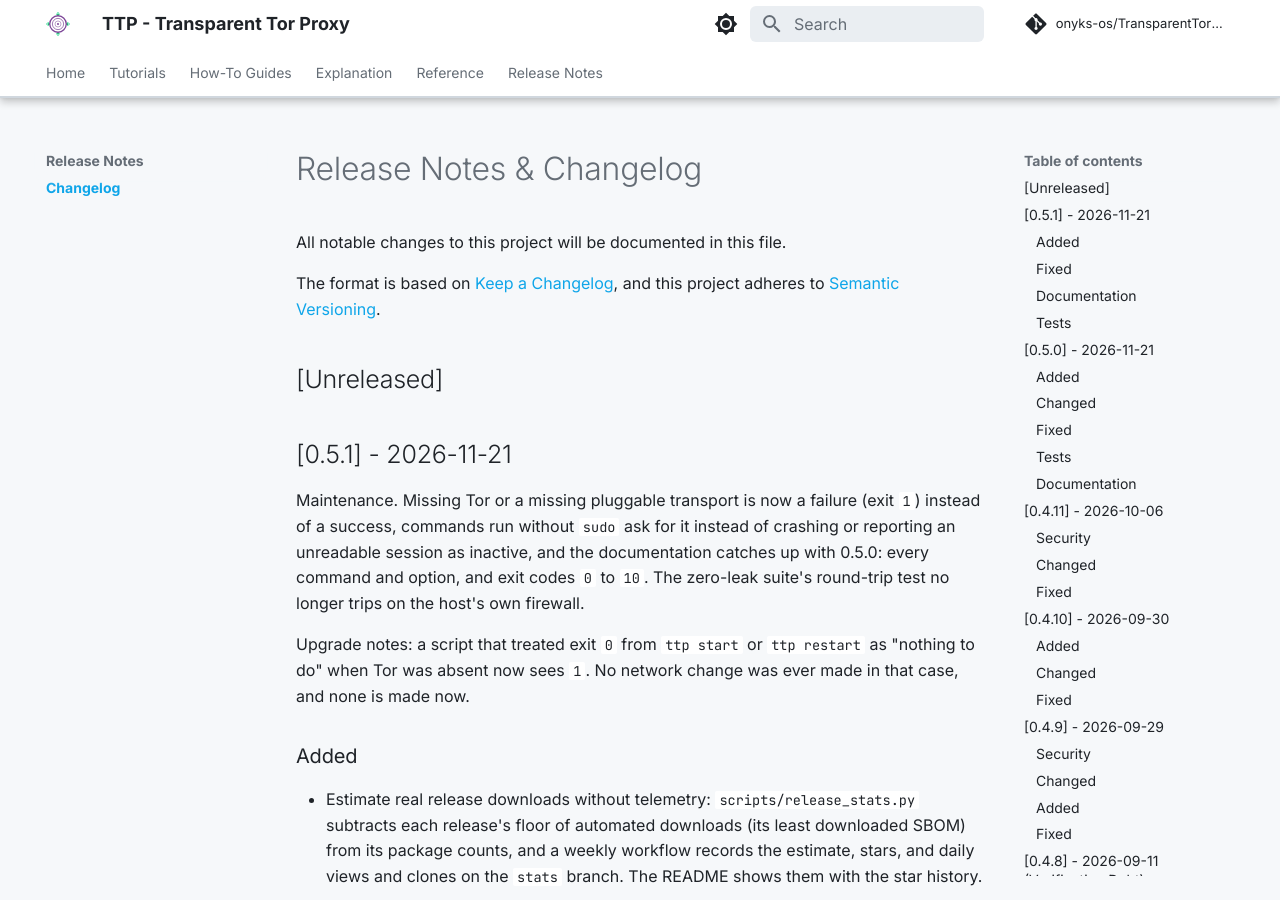
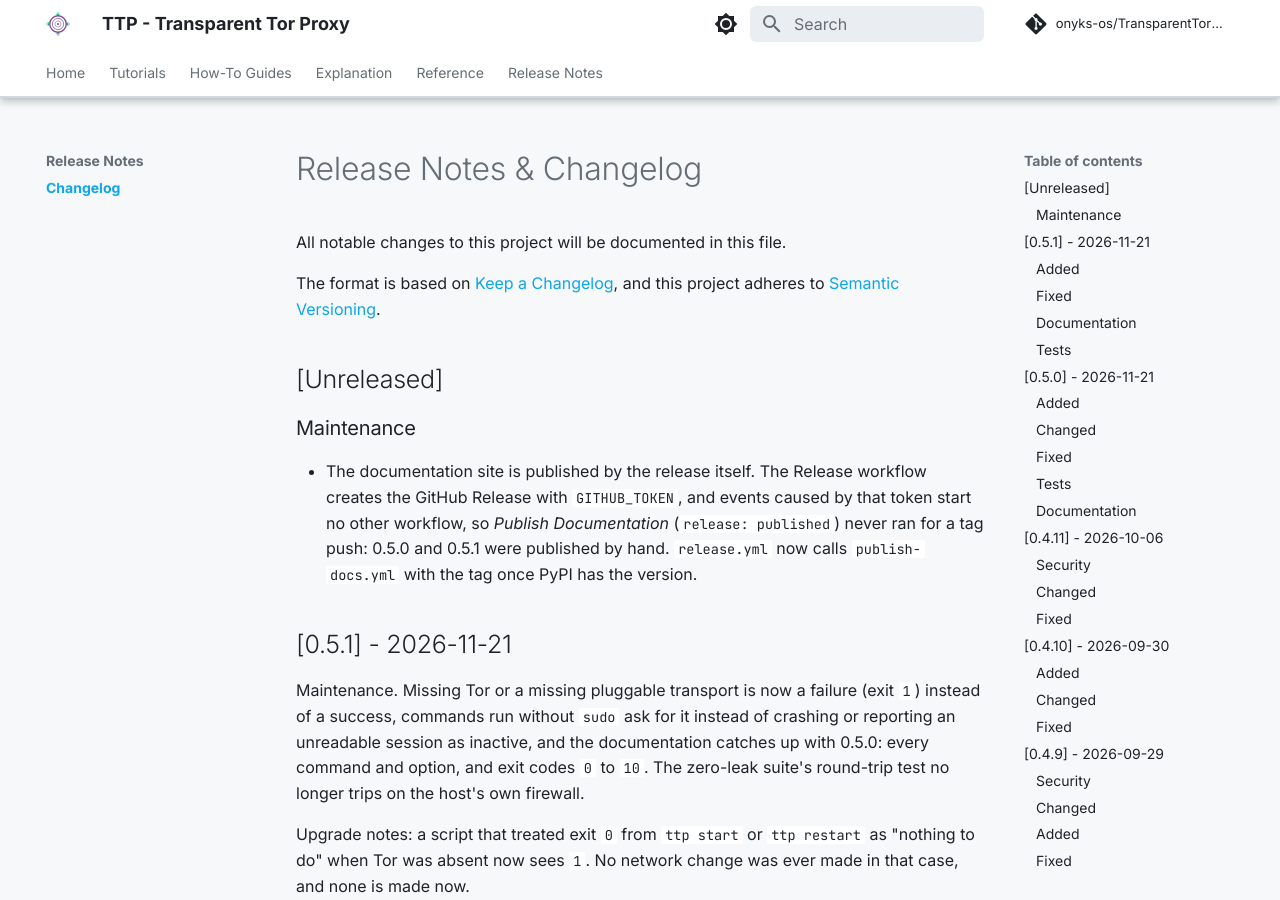
Before and after one commit to onyks-os/TransparentTorProxy, an MkDocs documentation site: the page built from docs/web/release-notes/changelog.md, in a window 1280 px wide and 900 px high. Built offline with MkDocs 1.6.1 and Material for MkDocs 9.7.7, drawn with Linux system fonts in a browser that asks for light colours; comment, search, counter and statistics services are not loaded.

Commit message:
Publish the documentation from the release workflow itself (#178)
The Release workflow creates the GitHub Release with GITHUB_TOKEN, and events
caused by that token start no other workflow, so Publish Documentation's
`release: published` trigger never fired for a tag push; 0.5.0 and 0.5.1 were
published by dispatching it by hand. release.yml now calls publish-docs.yml
(workflow_call) with the tag once PyPI has the version, as NSE 2.3.0 does, and
publish-docs builds from that ref.

Signed-off-by: onyks-os <129986281+onyks-os@users.noreply.github.com>
Co-authored-by: Claude Opus 5.5 <noreply@anthropic.com>

```diff
--- a/docs/web/release-notes/changelog.md
+++ b/docs/web/release-notes/changelog.md
@@ -6,6 +6,15 @@ The format is based on [Keep a Changelog](https://keepachangelog.com/en/1.0.0/),
 and this project adheres to [Semantic Versioning](https://semver.org/spec/v2.0.0.html).
 
 ## [Unreleased]
+
+### Maintenance
+
+- The documentation site is published by the release itself. The Release
+  workflow creates the GitHub Release with `GITHUB_TOKEN`, and events caused by
+  that token start no other workflow, so *Publish Documentation*
+  (`release: published`) never ran for a tag push: 0.5.0 and 0.5.1 were
+  published by hand. `release.yml` now calls `publish-docs.yml` with the tag
+  once PyPI has the version.
 
 ## [0.5.1] - 2026-11-21
 
```
Also changed, not shown: CHANGELOG.md (+9 -0 lines), 2 other files.
